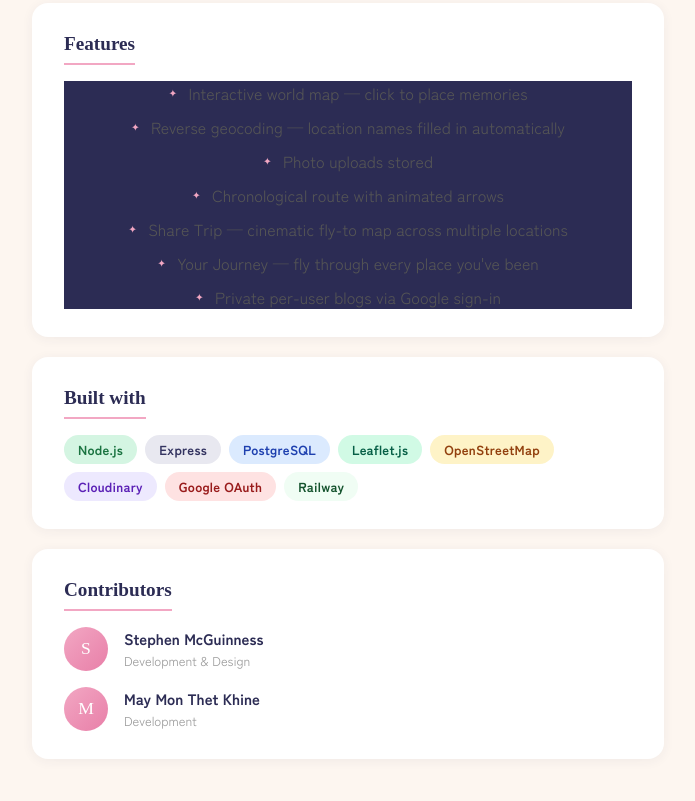
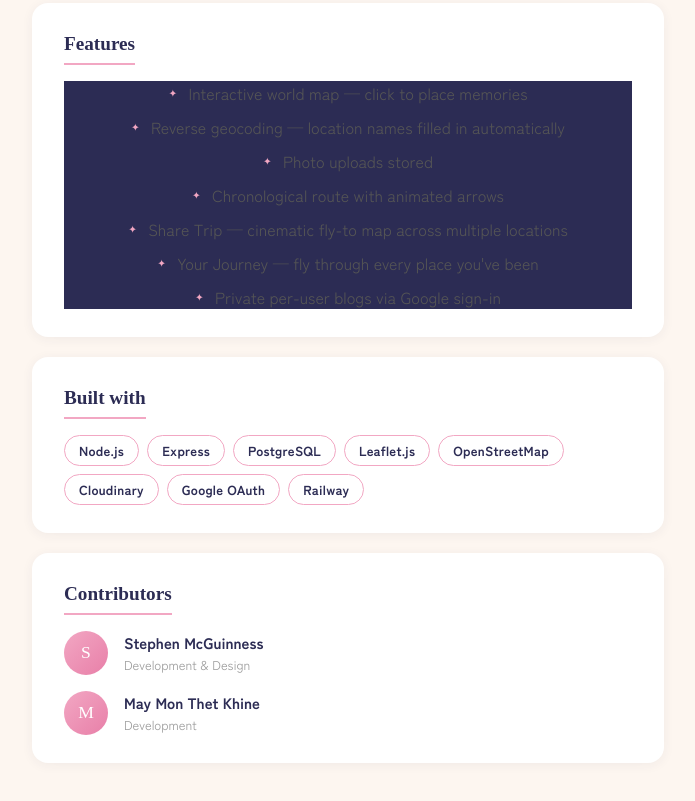
Before and after one commit to sjbmcg/tra-travels, a website: page public/about.html in a window 1280 px wide. Shown: the part 654-1455 px from the top of the page, without its empty margins (292-987 px from the left). Drawn offline with Linux system fonts and the light colour scheme; a web font is replaced by a local one.

Commit message:
unify tech stack badges to match page palette

```diff
--- a/public/styles.css
+++ b/public/styles.css
@@ -1051,13 +1051,7 @@
     font-size: 0.82rem;
     font-weight: 700;
     letter-spacing: 0.02em;
+    background: white;
+    color: var(--ink);
+    border: 1px solid var(--sakura);
 }
-
-.tech-node       { background: #d4f5e2; color: #1a7340; }
-.tech-express    { background: #e8e8f0; color: #333360; }
-.tech-postgres   { background: #dbeafe; color: #1e40af; }
-.tech-leaflet    { background: #d1fae5; color: #065f46; }
-.tech-osm        { background: #fef3c7; color: #92400e; }
-.tech-cloudinary { background: #ede9fe; color: #5b21b6; }
-.tech-google     { background: #fee2e2; color: #991b1b; }
-.tech-railway    { background: #f0fdf4; color: #14532d; }
```
